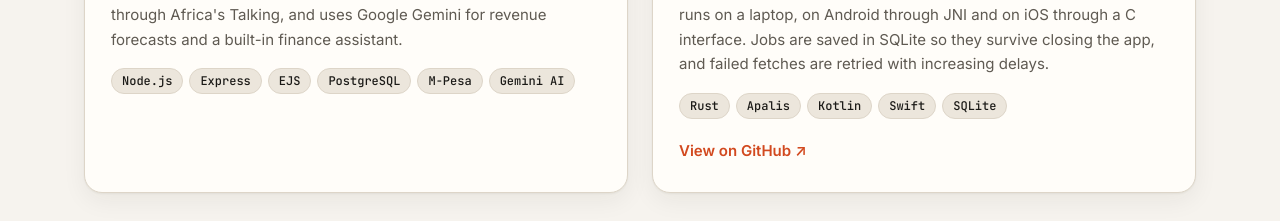
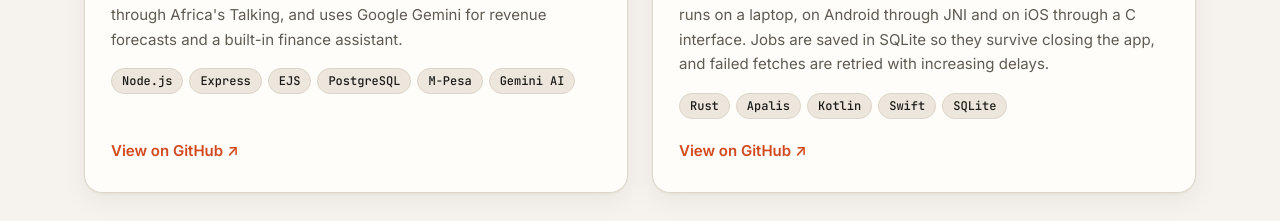
Before and after one commit to anjelofrancis/portfolio, a plain HTML site: page index.html in a window 1280 px wide. Shown: the part 4020-4241 px from the top of the page. Drawn offline with nearby package versions, Linux system fonts and the light colour scheme.

Commit message:
Link Ledgr card to its now-public GitHub repo

```diff
--- a/index.html
+++ b/index.html
@@ -170,6 +170,7 @@
             <h3>Ledgr</h3>
             <p>A finance app for small businesses that covers income and expenses, staff, payroll with PDF payslips, tax tracking and profit-and-loss reports. It takes payments through M-Pesa, sends SMS through Africa's Talking, and uses Google Gemini for revenue forecasts and a built-in finance assistant.</p>
             <ul class="tags"><li>Node.js</li><li>Express</li><li>EJS</li><li>PostgreSQL</li><li>M-Pesa</li><li>Gemini AI</li></ul>
+            <a class="link" href="https://github.com/anjelofrancis/ledgr_fixed" target="_blank" rel="noopener">View on GitHub <span aria-hidden="true">↗</span></a>
           </div>
         </article>
 
```
